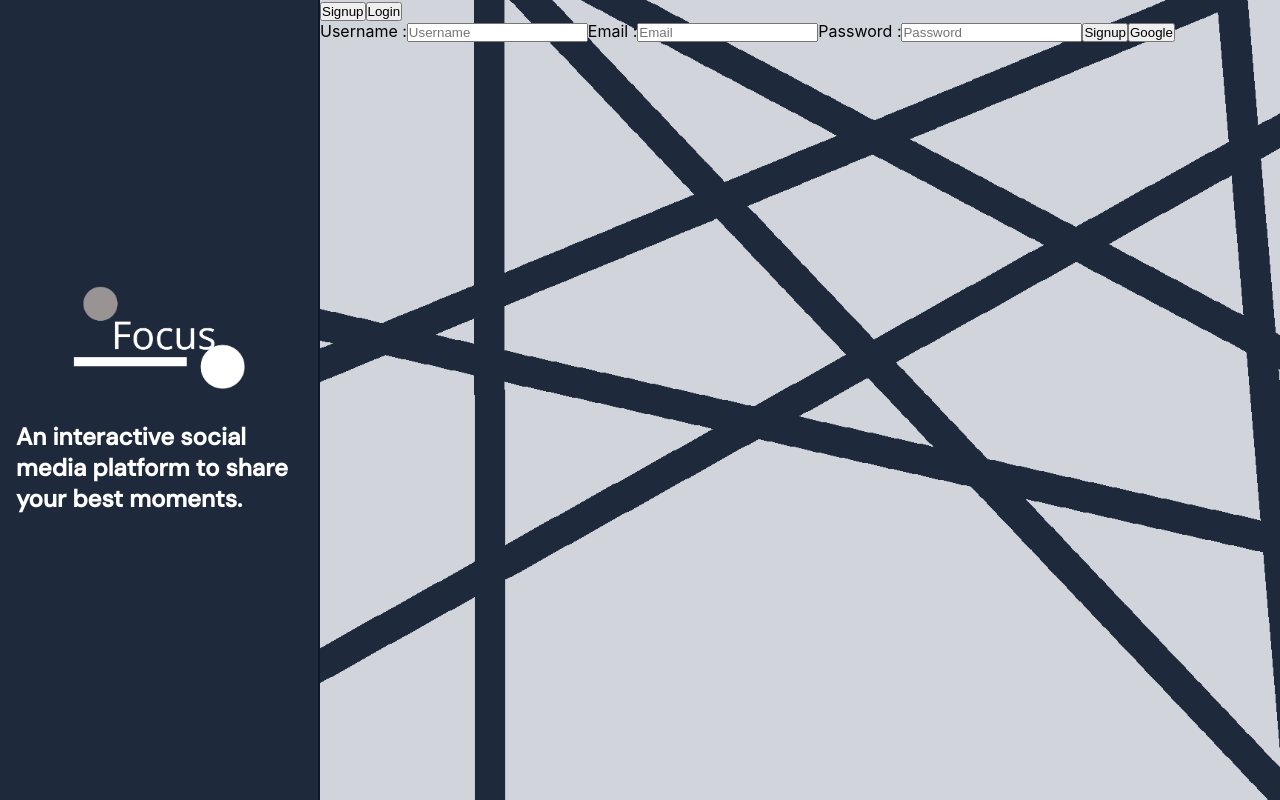
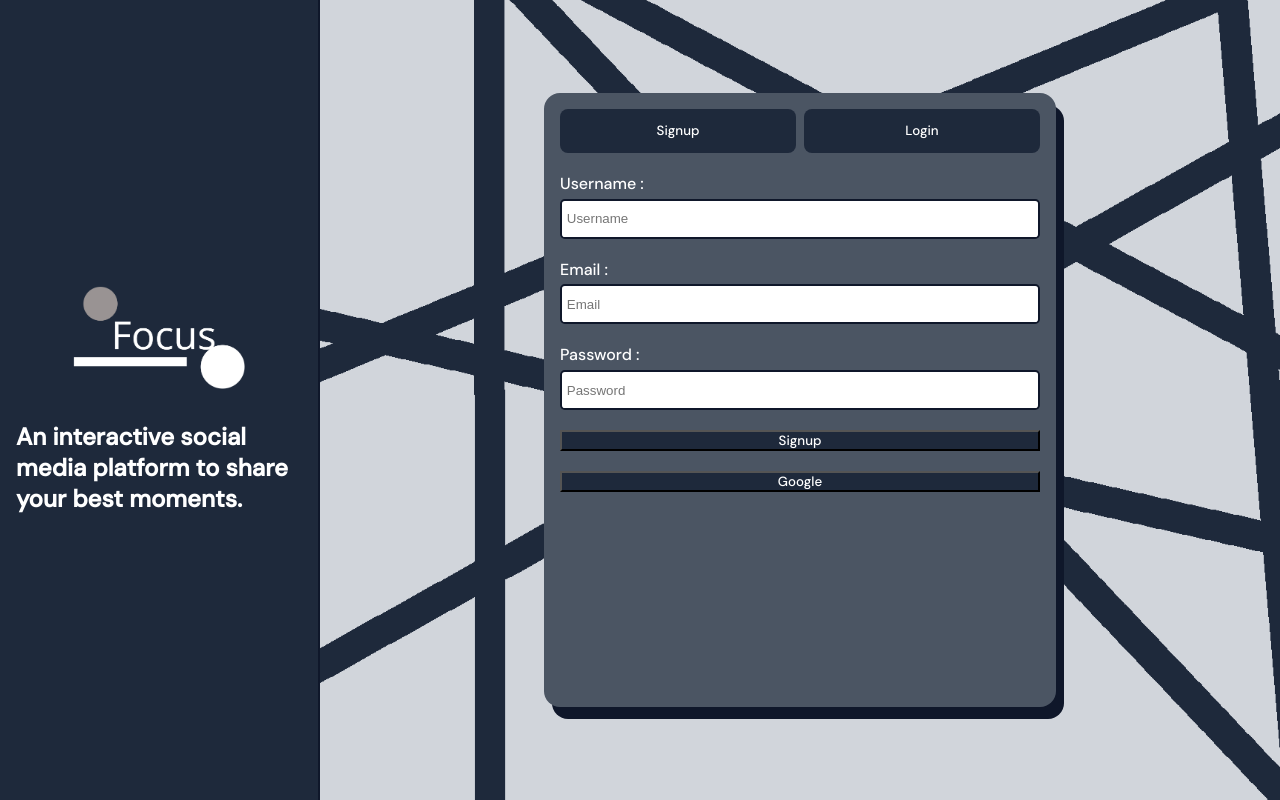
Before and after one commit to ahmedjk34/Focus, a React (Create React App) app: page / in a window 1280 px wide. Built offline with nearby package versions, Linux system fonts and the light colour scheme; no server answers; the database is empty; a web font is replaced by a local one.

Commit message:
Signup UI done

```diff
--- a/src/App.css
+++ b/src/App.css
@@ -15,6 +15,10 @@ font-family: 'Source Serif Pro', serif;
   --secBgc: #d1d5db;
   --mainHover: #0f172a;
   --secHover: #4b5563;
+}
+button:hover,
+input {
+  cursor: pointer;
 }
 #root {
   min-height: 100vh;
@@ -49,4 +53,82 @@ font-family: 'Source Serif Pro', serif;
   background-image: url("./Components/images/bgc.png");
   background-position: 50%;
   background-size: cover;
+  display: flex;
+  justify-content: center;
+  align-items: center;
+  padding: 1rem;
 }
+.formHolder button {
+  color: inherit;
+  font-family: inherit;
+  background-color: var(--mainBgc);
+  transition: 0.4s all;
+}
+.formHolder button:hover {
+  background-color: var(--mainHover);
+  scale: 1.05;
+  transition: 0.4s all;
+}
+
+.formHolder form {
+  display: flex;
+  flex-direction: column;
+  gap: 1.25rem;
+  width: clamp(20rem, 60%, 32rem);
+  height: clamp(30rem, 80%, 45rem);
+  background-color: var(--secHover);
+  border-radius: 1rem;
+  padding: 1rem;
+  box-shadow: 8px 12px var(--mainHover);
+  color: white;
+  font-family: "DM Sans", sans-serif;
+}
+.formHolder .buttonsHolder {
+  display: flex;
+  width: 100%;
+  gap: 0.5rem;
+}
+.formHolder .buttonsHolder > button {
+  /*Signup & login switch buttons*/
+  border: none;
+  width: 50%;
+  height: 2.75rem;
+  border-radius: 0.5rem;
+}
+.formHolder label {
+  display: flex;
+  flex-direction: column;
+  gap: 0.3rem;
+}
+.formHolder label > input {
+  height: 2.5rem;
+  border: 2px solid var(--mainHover);
+  border-radius: 0.3rem;
+  padding: 0.3rem;
+  outline: none;
+}
+.formHolder label > input:focus,
+.formHolder label > input:hover {
+  background-color: rgb(190, 190, 190);
+}
+#formBtn {
+  border: none;
+  border-radius: 0.5rem;
+  padding: 1rem;
+  width: 60%;
+  align-self: center;
+  margin-top: 0.25rem;
+}
+#googleLogin {
+  width: fit-content;
+  padding: 0.5rem;
+  border-radius: 0.25rem;
+  border: none;
+  align-self: center;
+  width: 60px;
+  margin-top: 0.25rem;
+}
+#googleLogin > img {
+  width: 24px;
+  height: auto;
+}
```
